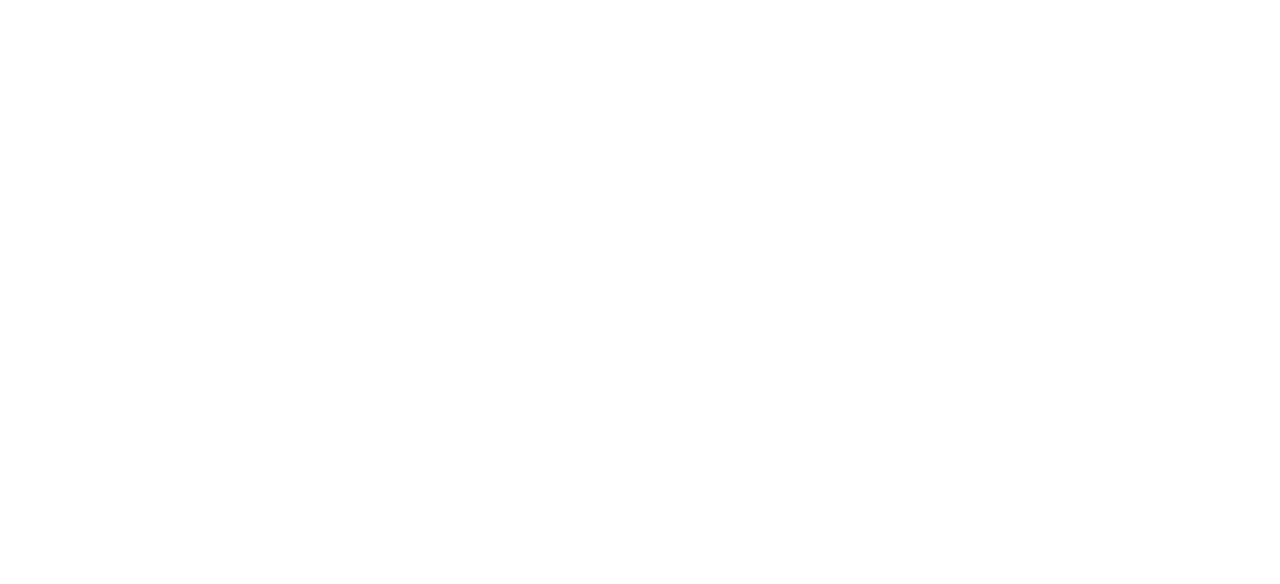
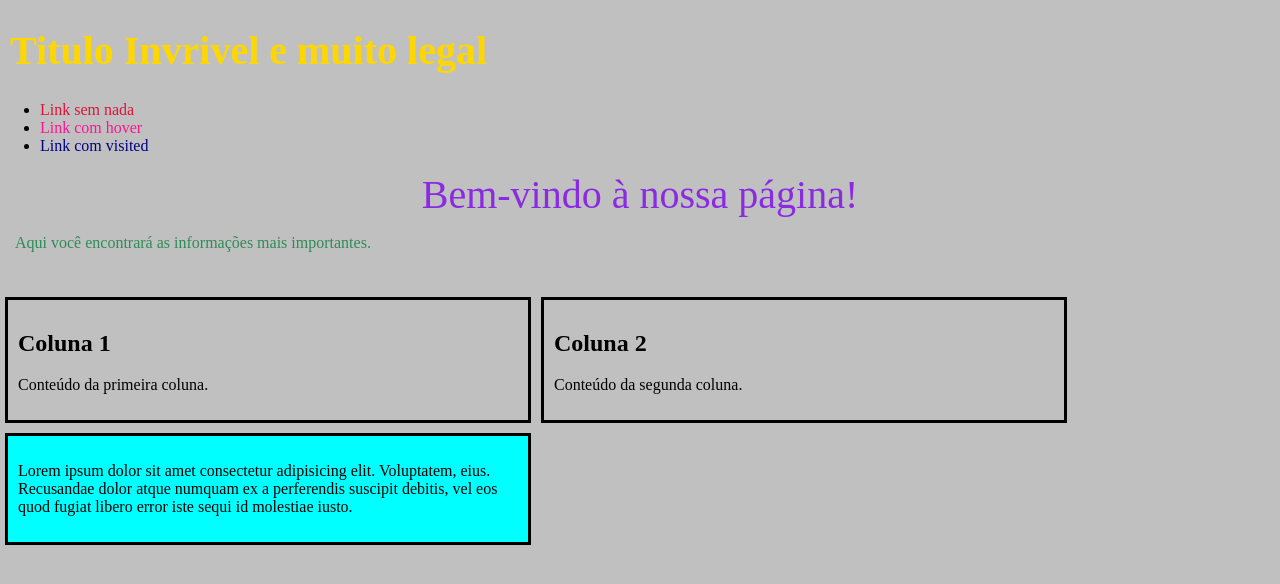
Before and after one commit to Guihegeler/Estudos-Curso, a plain HTML site: page AtividadesHTML/Lista5/ex1.html in a window 1280 px wide. Drawn offline with Linux system fonts and the light colour scheme.

Commit message:
Lista 5 feita

```diff
--- a/AtividadesHTML/Lista5/ex1.html
+++ b/AtividadesHTML/Lista5/ex1.html
@@ -8,5 +8,35 @@
 </head>
 <body>
 
+    <div class="container">
+
+        <h1>Titulo Invrivel e muito legal</h1>
+
+        <ul>
+            <li><a id="n" href="#">Link sem nada</a></li>
+            <li><a id="h" href="#">Link com hover</a></li>
+            <li><a id="v" href="#">Link com visited</a></li>
+        </ul>
+
+        <p class="intro">Bem-vindo à nossa página!</p>
+        <p class="desc">Aqui você encontrará as informações mais importantes.</p>
+    </div>
+
+    <div class="cont2">
+        <div class="coluna">
+            <h2>Coluna 1</h2>
+            <p>Conteúdo da primeira coluna.</p>
+        </div>
+        <div class="coluna">
+            <h2>Coluna 2</h2>
+            <p>Conteúdo da segunda coluna.</p>
+        </div>
+    </div>
+
+    <div class="box">
+
+        <p>Lorem ipsum dolor sit amet consectetur adipisicing elit. Voluptatem, eius. Recusandae dolor atque numquam ex a perferendis suscipit debitis, vel eos quod fugiat libero error iste sequi id molestiae iusto.</p>
+
+    </div>
 </body>
 </html>
--- a/AtividadesHTML/Lista5/ex5.css
+++ b/AtividadesHTML/Lista5/ex5.css
@@ -1,4 +1,71 @@
 body{
     padding: 0px;
     margin: 0px;
+    background-color: silver;
 }
+
+h1{
+    color: gold;
+    font-size: 40px;
+    margin-left: 10px;
+}
+
+#n{
+    color: crimson;
+    text-decoration: none;
+}
+
+#h{
+    color: deeppink;
+    text-decoration: none;
+}
+
+#h:hover{
+    color: floralwhite;
+    font-size: 17px;
+}
+
+#v{
+    color: navy;
+    text-decoration: none;
+}
+
+#v:visited{
+    color: rgb(0, 0, 0);
+}
+
+.intro{
+    color: blueviolet;
+    font-size: 40px;
+    margin: 0px;
+    padding: 0px;
+    text-align: center;
+}
+
+.desc{
+    color: seagreen;
+    text-align: left;
+    padding-left: 15px;
+}
+
+.cont2{
+    display: flex;
+    flex-direction: row;
+    flex-wrap: wrap;
+    margin-top: 40px;
+}
+
+.coluna{
+    border: 3px solid black;
+    margin: 5px;
+    width: 500px;
+    padding: 10px;
+}
+
+.box{
+    background-color: cyan;
+    width: 500px;
+    border: 3px solid black;
+    padding: 10px;
+    margin: 5px;
+}
```
